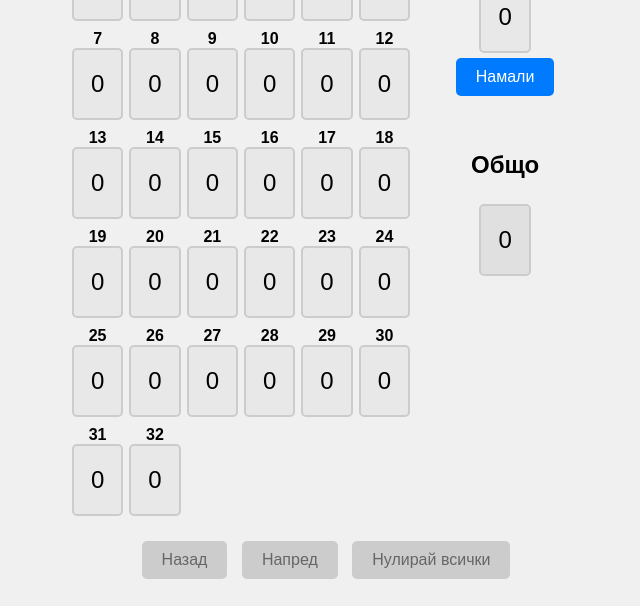
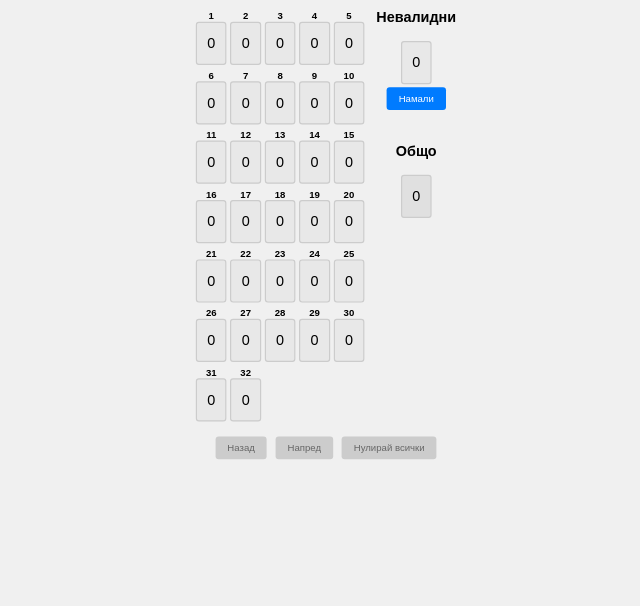
Before and after one commit to Veector40/vote-counter, a plain HTML site: page index.html in a window 1280 px wide. Shown: the part 194-800 px from the top of the page, without its empty margins (314-954 px from the left). Drawn offline with Linux system fonts and the light colour scheme.

Commit message:
Play with scaling

```diff
--- a/styles.css
+++ b/styles.css
@@ -6,6 +6,7 @@ body {
     flex-direction: column;
     height: 100vh;
     margin: 0;
+    transform: scale(0.6);
     background-color: #f0f0f0;
 }
 
@@ -22,7 +23,7 @@ body {
 
 #counter-grid {
     display: grid;
-    grid-template-columns: repeat(6, 1fr);
+    grid-template-columns: repeat(5, 1fr);
     gap: 6px;
     margin-top: 20px;
 }
@@ -60,7 +61,6 @@ label {
     flex-direction: column;
     align-items: center;
     text-align: center;
-    width: 150px; /* Control the width of the right section */
 }
 
 .buttons {
```
Also changed, not shown: index.html (+1 -1 lines).
